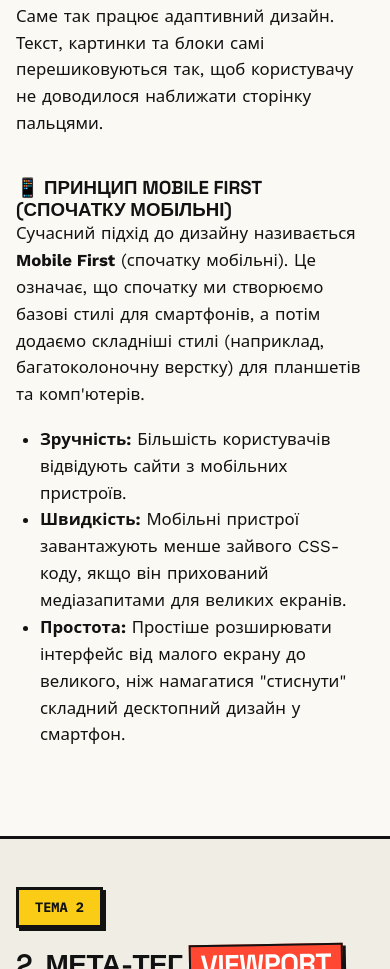
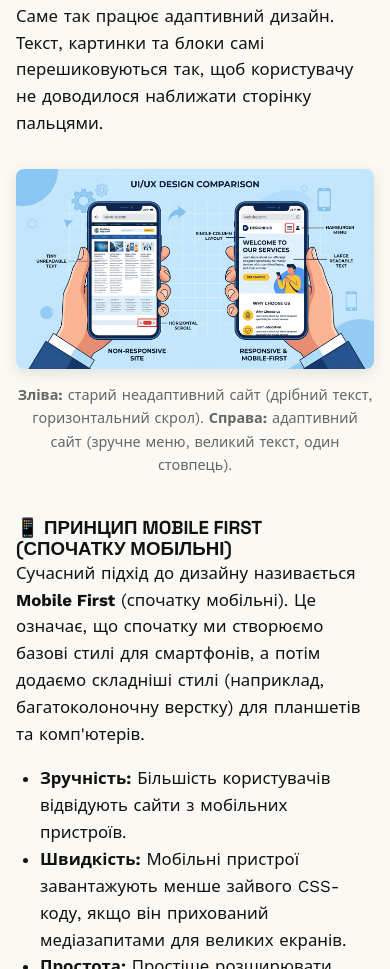
Before and after one commit to eNVieM-it/11-web, a website: page responsive-design.html in a window 390 px wide. Shown: the part 2035-3004 px from the top of the page. Drawn offline with nearby package versions, Linux system fonts and the light colour scheme.

Commit message:
Додано наочне зображення-порівняння адаптивної та неадаптивної сторінки

```diff
--- a/responsive-design.html
+++ b/responsive-design.html
@@ -180,6 +180,11 @@
           <div class="info-card-body">
             <p>Уявіть, що ваш сайт — це вода. Якщо налити її у широку миску (монітор комп'ютера), вона розтікається широко. Якщо перелити ту саму воду у вузьку склянку (смартфон), вона приймає форму склянки, стаючи вищою та вужчою. <strong>Вода не зменшується в об'ємі і не зникає — вона просто адаптується до посудини.</strong></p>
             <p>Саме так працює адаптивний дизайн. Текст, картинки та блоки самі перешиковуються так, щоб користувачу не доводилося наближати сторінку пальцями.</p>
+
+            <div style="margin: 2rem 0; text-align: center;">
+              <img src="img/responsive-comparison.jpg" alt="Порівняння неадаптивного та адаптивного сайту" style="max-width: 100%; border-radius: 8px; box-shadow: 0 4px 15px rgba(0,0,0,0.1);">
+              <p style="font-size: 0.9rem; color: var(--text-muted); margin-top: 0.5rem;"><strong>Зліва:</strong> старий неадаптивний сайт (дрібний текст, горизонтальний скрол). <strong>Справа:</strong> адаптивний сайт (зручне меню, великий текст, один стовпець).</p>
+            </div>
           </div>
         </div>
 
```
Also changed, not shown: img/responsive-comparison.jpg (added).
